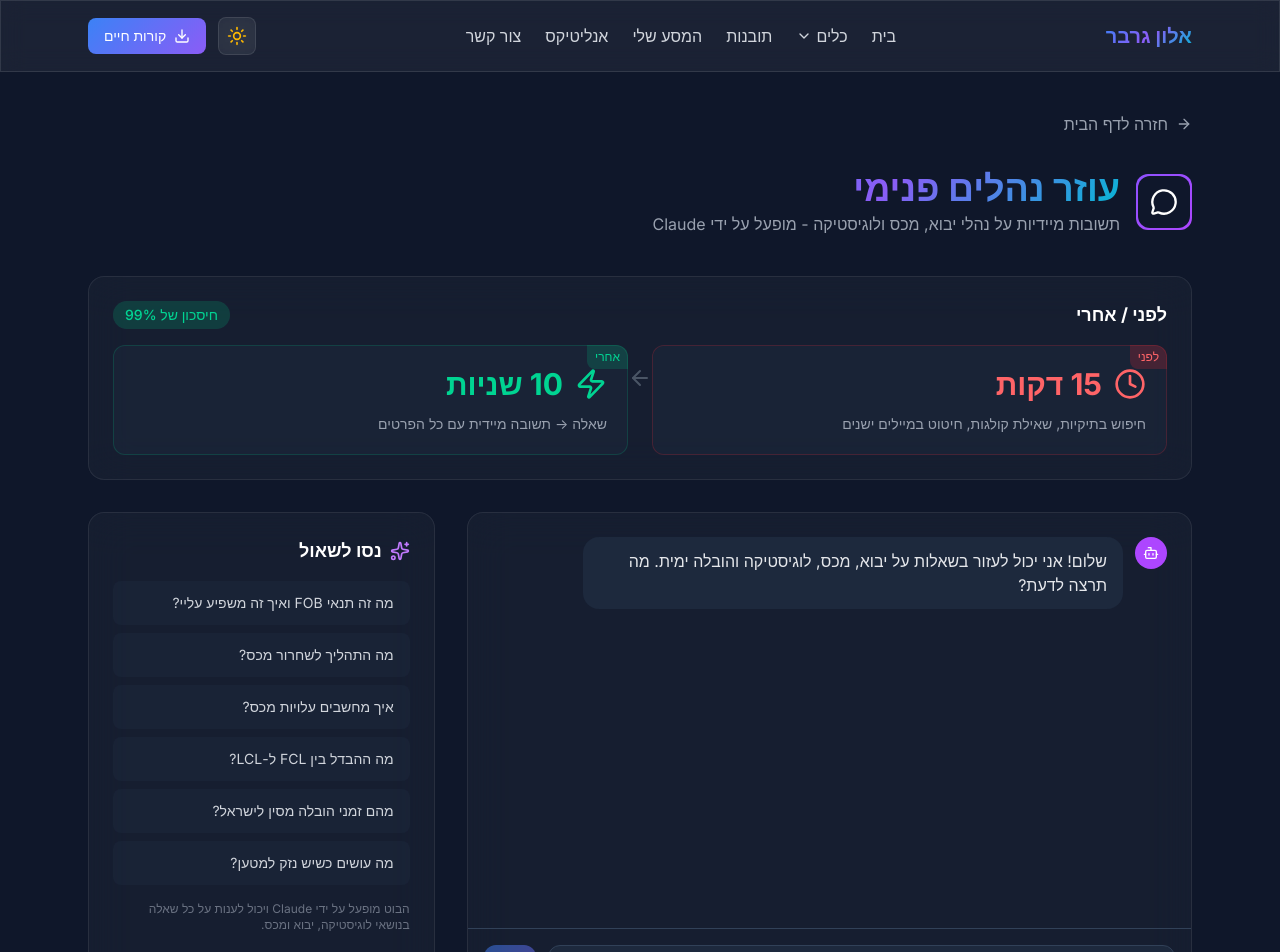
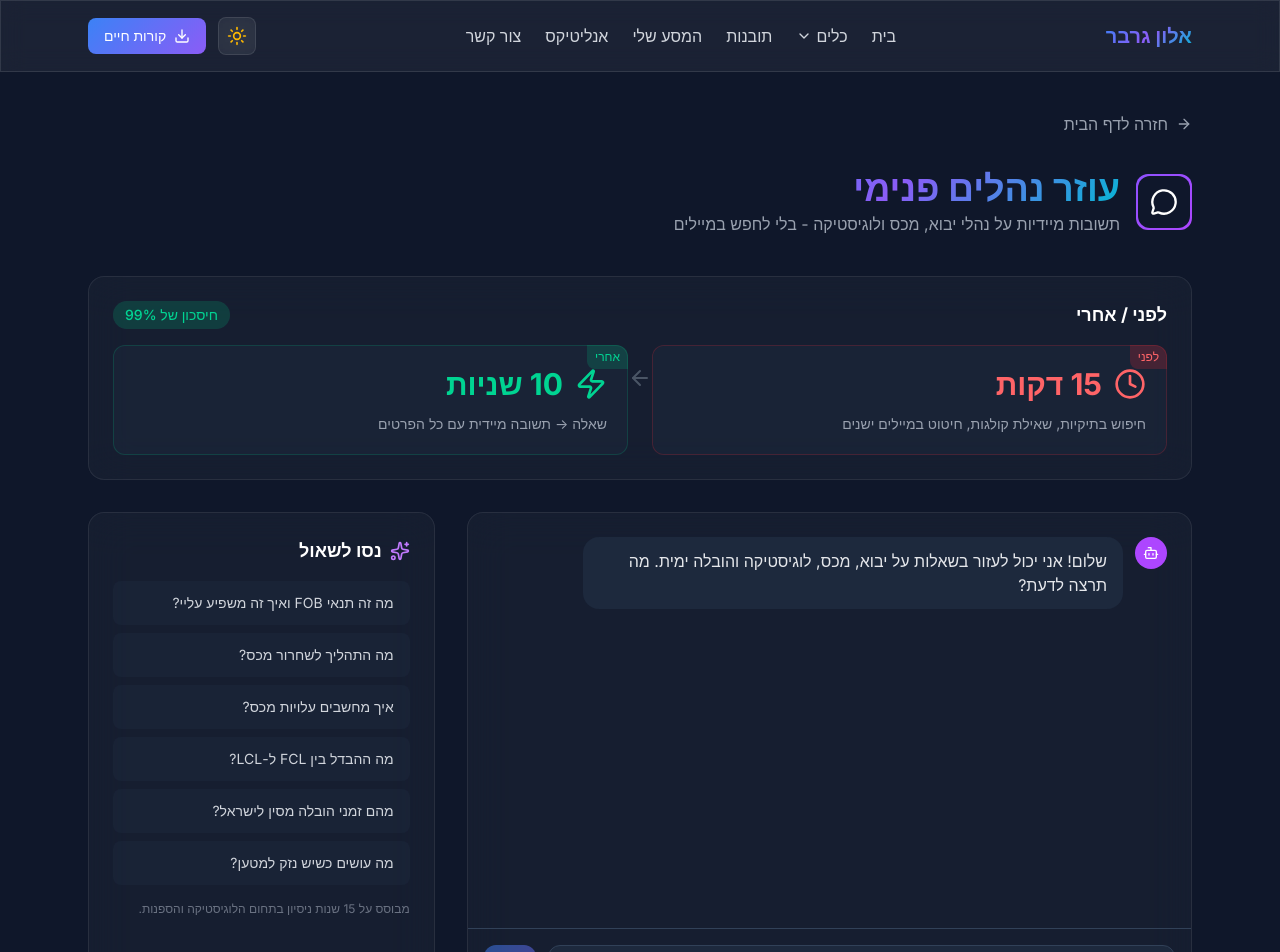
Before and after one commit to alongerber/tik, a React (Vite) app: page /tools/faq in a window 1280 px wide. Shown: the top 952 px of the page. Built offline with nearby package versions, Linux system fonts and the light colour scheme.

Commit message:
Remove Claude mentions + fix light mode icons
- Removed all Claude/AI mentions from FAQ bot
- Fixed tool icons visibility in light mode
- Icon backgrounds stay dark with white icons in light mode

```diff
--- a/src/components/Tools/FAQBot/index.jsx
+++ b/src/components/Tools/FAQBot/index.jsx
@@ -119,7 +119,7 @@ export default function FAQBot() {
                 עוזר נהלים פנימי
               </h1>
               <p className="text-gray-400 mt-1">
-                תשובות מיידיות על נהלי יבוא, מכס ולוגיסטיקה - מופעל על ידי Claude
+                תשובות מיידיות על נהלי יבוא, מכס ולוגיסטיקה - בלי לחפש במיילים
               </p>
             </div>
           </div>
@@ -232,7 +232,7 @@ export default function FAQBot() {
               ))}
             </div>
             <p className="text-xs text-gray-500 mt-4">
-              הבוט מופעל על ידי Claude ויכול לענות על כל שאלה בנושאי לוגיסטיקה, יבוא ומכס.
+              מבוסס על 15 שנות ניסיון בתחום הלוגיסטיקה והספנות.
             </p>
           </div>
         </div>
--- a/src/index.css
+++ b/src/index.css
@@ -334,3 +334,12 @@ html.light .border-slate-700 {
 html.light ::-webkit-scrollbar-track {
   background: #f1f5f9;
 }
+
+/* Keep icon backgrounds dark and icons white in light mode */
+html.light .bg-slate-900 {
+  background-color: #1e293b;
+}
+
+html.light .bg-slate-900 .text-white {
+  color: #ffffff;
+}
```
